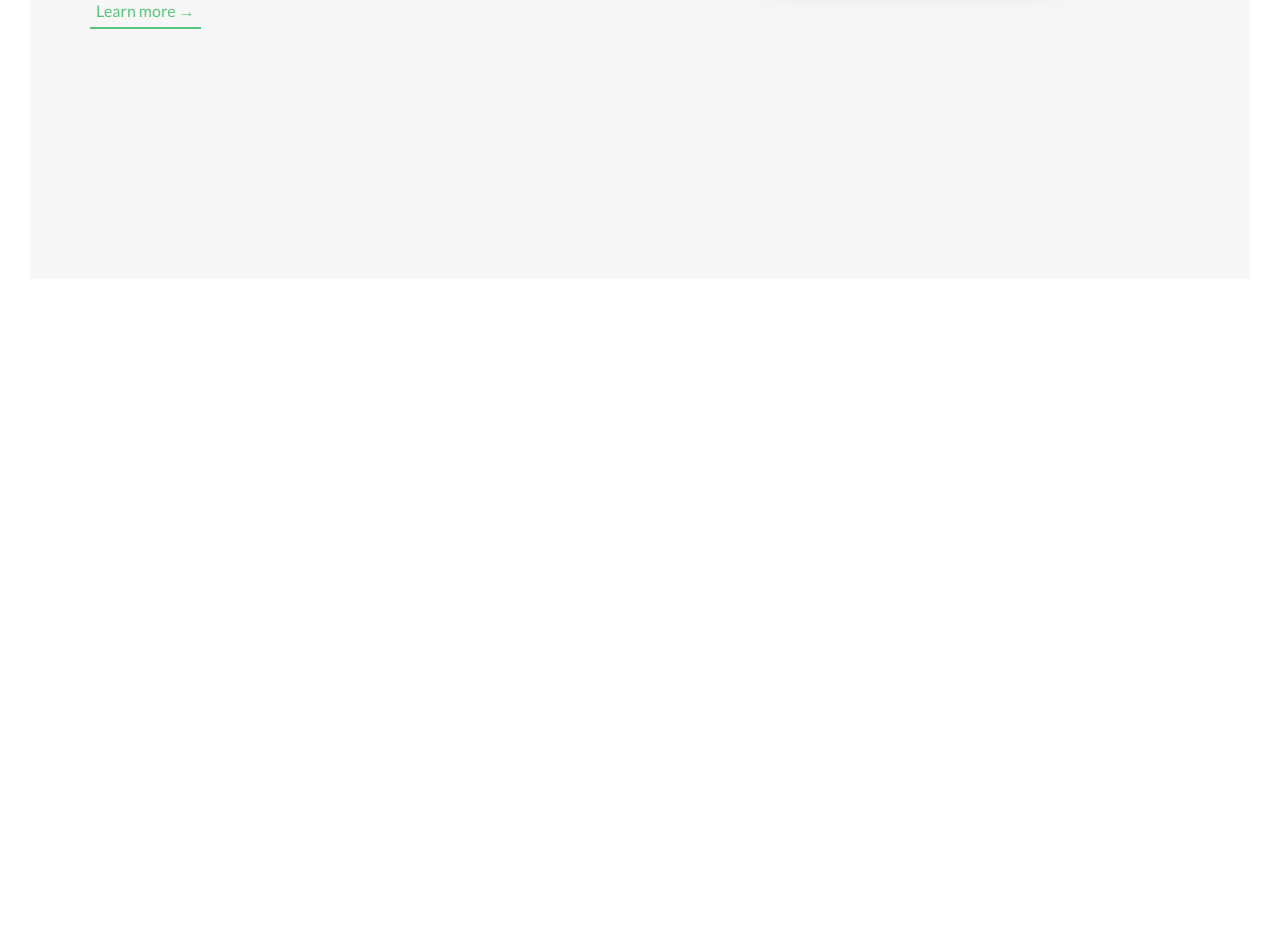
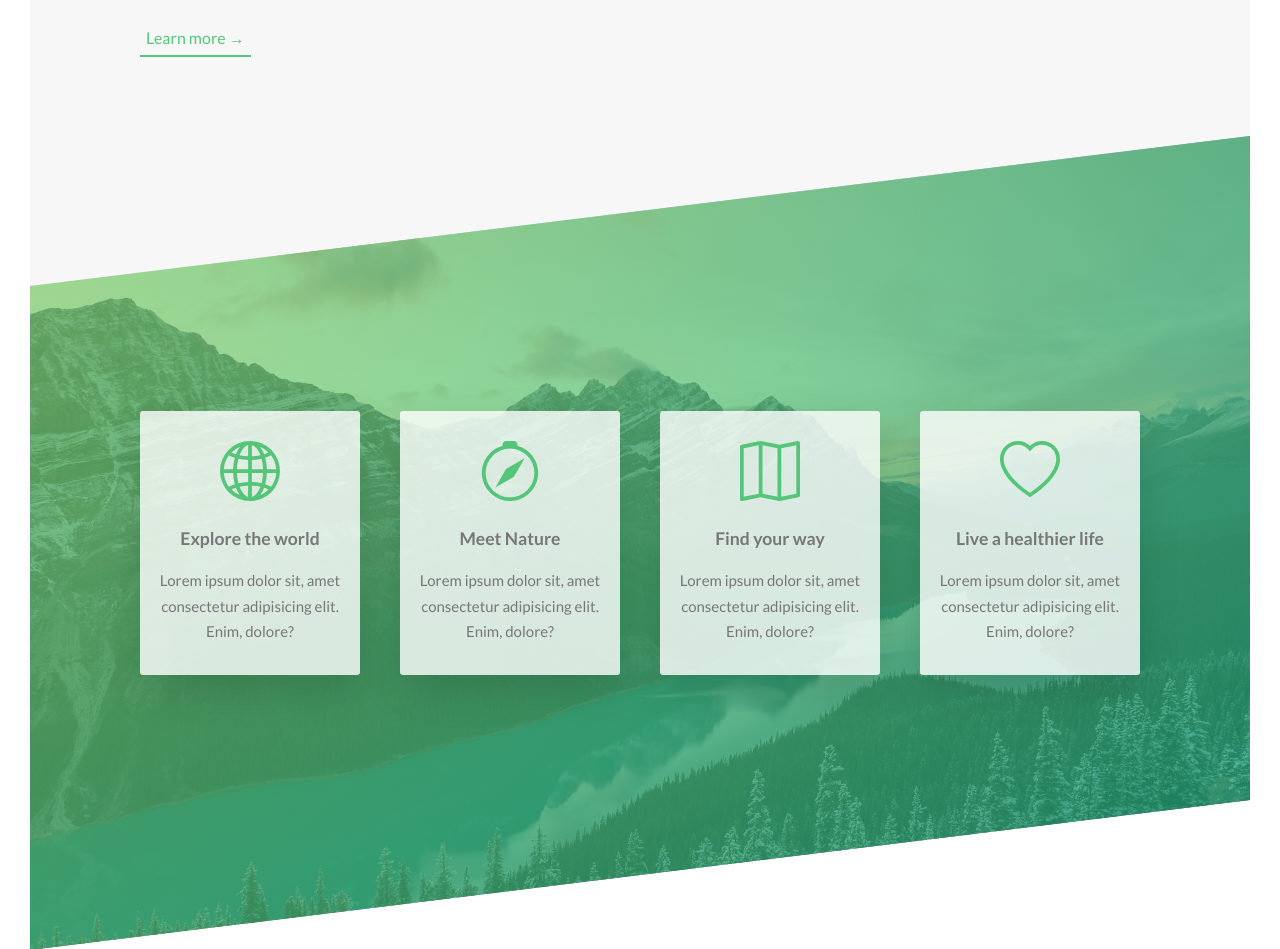
Before and after one commit to Saurav-98/natours-sass-react, a React (Vite) app: page / in a window 1280 px wide. Shown: the part 1360-2309 px from the top of the page. Before the commit the page ends 1669 px from the top, so only its background shows below. Built offline with nearby package versions, Linux system fonts and the light colour scheme.

Commit message:
features section completed

```diff
--- a/package.json
+++ b/package.json
@@ -11,6 +11,7 @@
   "dependencies": {
     "react": "^18.2.0",
     "react-dom": "^18.2.0",
+    "react-icons": "^4.7.1",
     "sass": "^1.58.3"
   },
   "devDependencies": {
--- a/src/App.jsx
+++ b/src/App.jsx
@@ -1,5 +1,6 @@
 import React from "react";
 import About from "./components/About";
+import Features from "./components/Features";
 import Hero from "./components/Hero";
 
 const App = () => {
@@ -10,6 +11,7 @@ const App = () => {
       </header>
       <main>
         <About />
+        <Features />
       </main>
     </>
   );
--- a/src/components/About.jsx
+++ b/src/components/About.jsx
@@ -1,4 +1,5 @@
 import React from "react";
+
 import Nat1 from "../assets/nat-1-large.jpg";
 import Nat2 from "../assets/nat-2-large.jpg";
 import Nat3 from "../assets/nat-3-large.jpg";
--- /dev/null
+++ b/src/components/Features.jsx
@@ -0,0 +1,50 @@
+import React from "react";
+
+import { BsHeart, BsMap, BsGlobe2, BsCompass } from "react-icons/bs";
+
+const Features = () => {
+  return (
+    <section className="features">
+      <div className="features__container">
+        <div className="features__container-box">
+          <BsGlobe2 className="features__container-box-icon" />
+          <h3 className="heading-tertiar u-margin-bottom-sm">
+            Explore the world
+          </h3>
+          <p className="features__container-box-text">
+            Lorem ipsum dolor sit, amet consectetur adipisicing elit. Enim,
+            dolore?
+          </p>
+        </div>
+        <div className="features__container-box">
+          <BsCompass className="features__container-box-icon" />
+          <h3 className="heading-tertiar u-margin-bottom-sm">Meet Nature</h3>
+          <p className="features__container-box-text">
+            Lorem ipsum dolor sit, amet consectetur adipisicing elit. Enim,
+            dolore?
+          </p>
+        </div>
+        <div className="features__container-box">
+          <BsMap className="features__container-box-icon" />
+          <h3 className="heading-tertiar u-margin-bottom-sm">Find your way</h3>
+          <p className="features__container-box-text">
+            Lorem ipsum dolor sit, amet consectetur adipisicing elit. Enim,
+            dolore?
+          </p>
+        </div>
+        <div className="features__container-box">
+          <BsHeart className="features__container-box-icon" />
+          <h3 className="heading-tertiar u-margin-bottom-sm">
+            Live a healthier life
+          </h3>
+          <p className="features__container-box-text">
+            Lorem ipsum dolor sit, amet consectetur adipisicing elit. Enim,
+            dolore?
+          </p>
+        </div>
+      </div>
+    </section>
+  );
+};
+
+export default Features;
--- a/src/sass/index.scss
+++ b/src/sass/index.scss
@@ -17,5 +17,6 @@
 // Layout
 @import "./partials/layout/hero";
 @import "./partials/layout/about";
+@import "./partials/layout/features";
 // Pages
 @import "./partials/pages/home";
--- a/src/sass/partials/layout/_about.scss
+++ b/src/sass/partials/layout/_about.scss
@@ -4,7 +4,7 @@
   margin-top: -20vh;
 
   &__grid {
-    max-width: 110rem;
+    max-width: 100rem;
     margin: 0 auto;
     display: grid;
     grid-template-columns: repeat(2, 1fr);
--- /dev/null
+++ b/src/sass/partials/layout/_features.scss
@@ -0,0 +1,46 @@
+.features {
+  padding: 20rem 0;
+
+  margin-top: -12vh;
+  transform: skewY(-7deg);
+
+  background-image: linear-gradient(
+      to right bottom,
+      rgba($color-primary-light, 0.7),
+      rgba($color-primary-dark, 0.7)
+    ),
+    url(../assets/nat-4.jpg);
+  background-size: cover;
+
+  & > * {
+    transform: skewY(7deg);
+  }
+  &__container {
+    max-width: 100rem;
+    margin: 0 auto;
+    display: grid;
+    gap: 4rem;
+    grid-template-columns: repeat(4, 1fr);
+
+    &-box {
+      background-color: rgba($color-white, 0.8);
+      font-size: 1.5rem;
+      padding: 3rem 1.5rem;
+      text-align: center;
+      border-radius: 3px;
+      box-shadow: 0 1.5rem 4rem rgba($color-black, 0.15);
+      transition: all 0.3s ease-in;
+
+      &:hover {
+        transform: translateY(-1.5rem) scale(1.03);
+      }
+
+      &-icon {
+        display: inline-block;
+        font-size: 6rem;
+        margin-bottom: 1.5rem;
+        color: $color-primary;
+      }
+    }
+  }
+}
```
Also changed, not shown: 1 other file (tests, documents, lock files or other folders).
